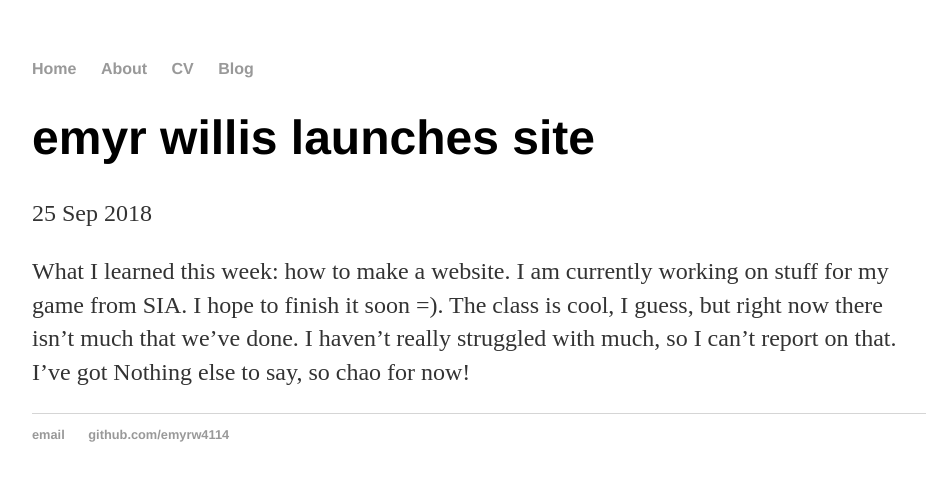
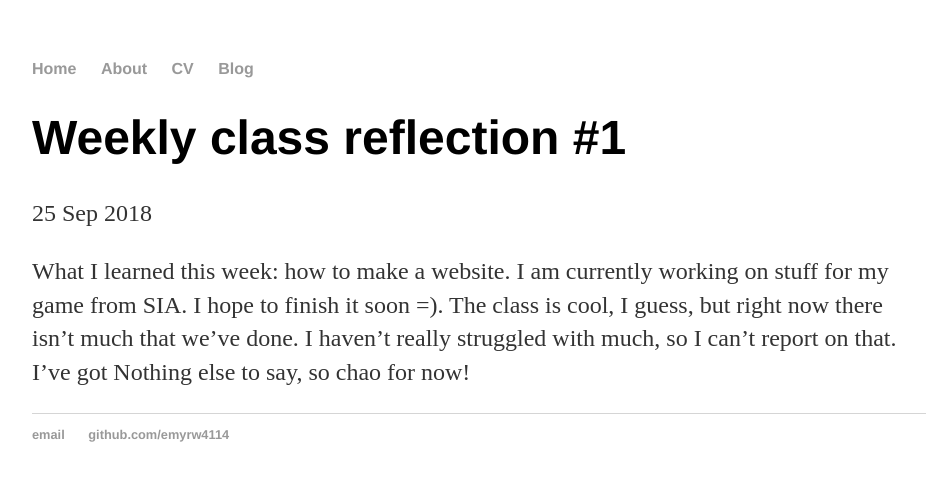
Before and after one commit to emyrw4114/emyrw4114.github.io, a Jekyll site: the page built from _posts/2018-09-25-Weekly Reflection #1.md, in a window 1280 px wide. Shown: the top 481 px of the page, without its empty margins (160-1086 px from the left). Built offline with Jekyll 4.4.1, drawn with Linux system fonts in a browser that asks for light colours.

Commit message:
Update 2018-09-25-Weekly Reflection #1.md

```diff
--- a/_posts/2018-09-25-Weekly Reflection #1.md
+++ b/_posts/2018-09-25-Weekly Reflection #1.md
@@ -1,6 +1,6 @@
 ---
 layout: post
-title: "emyr willis launches site"
+title: "Weekly class reflection #1"
 date: 2018-09-25
 ---
 
```
